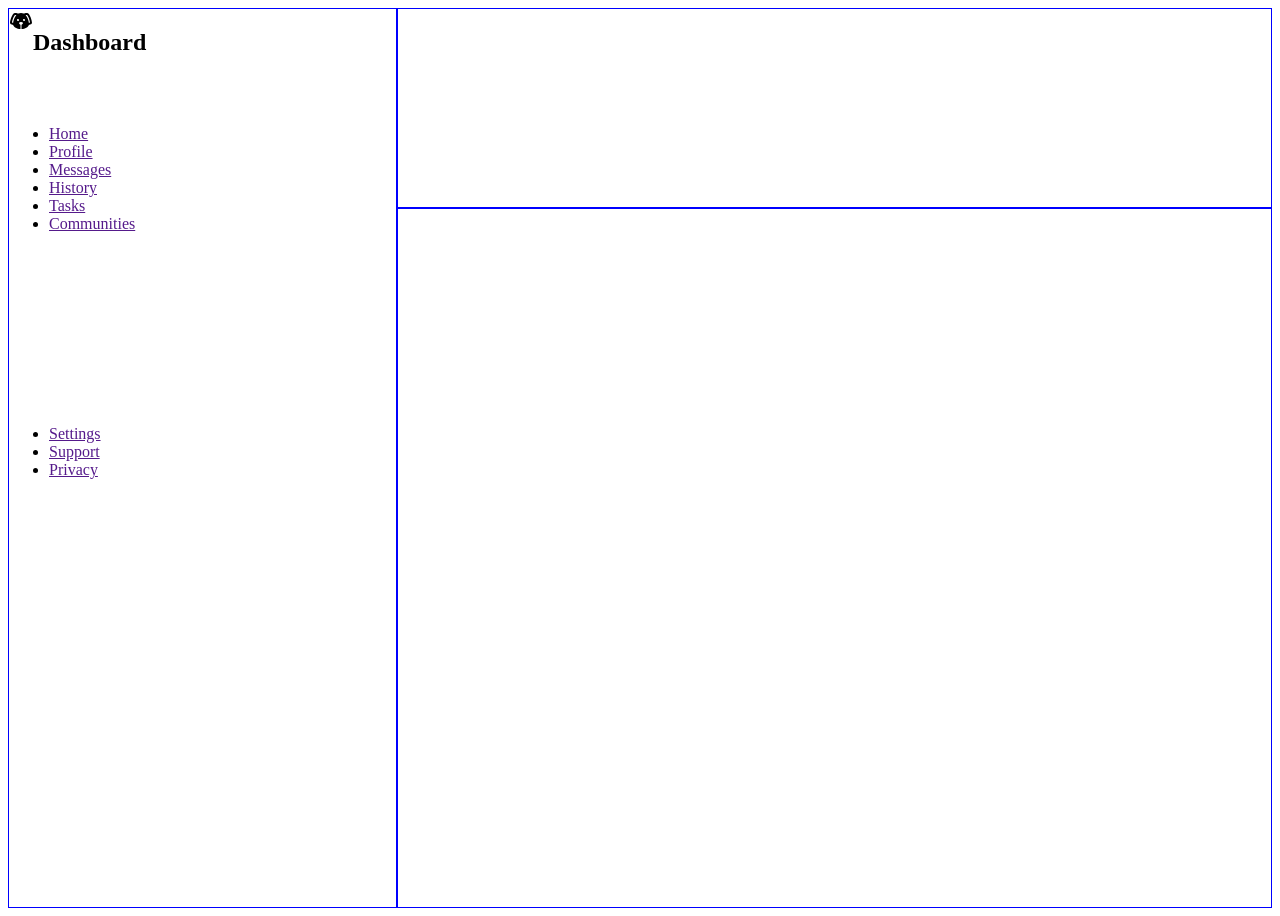
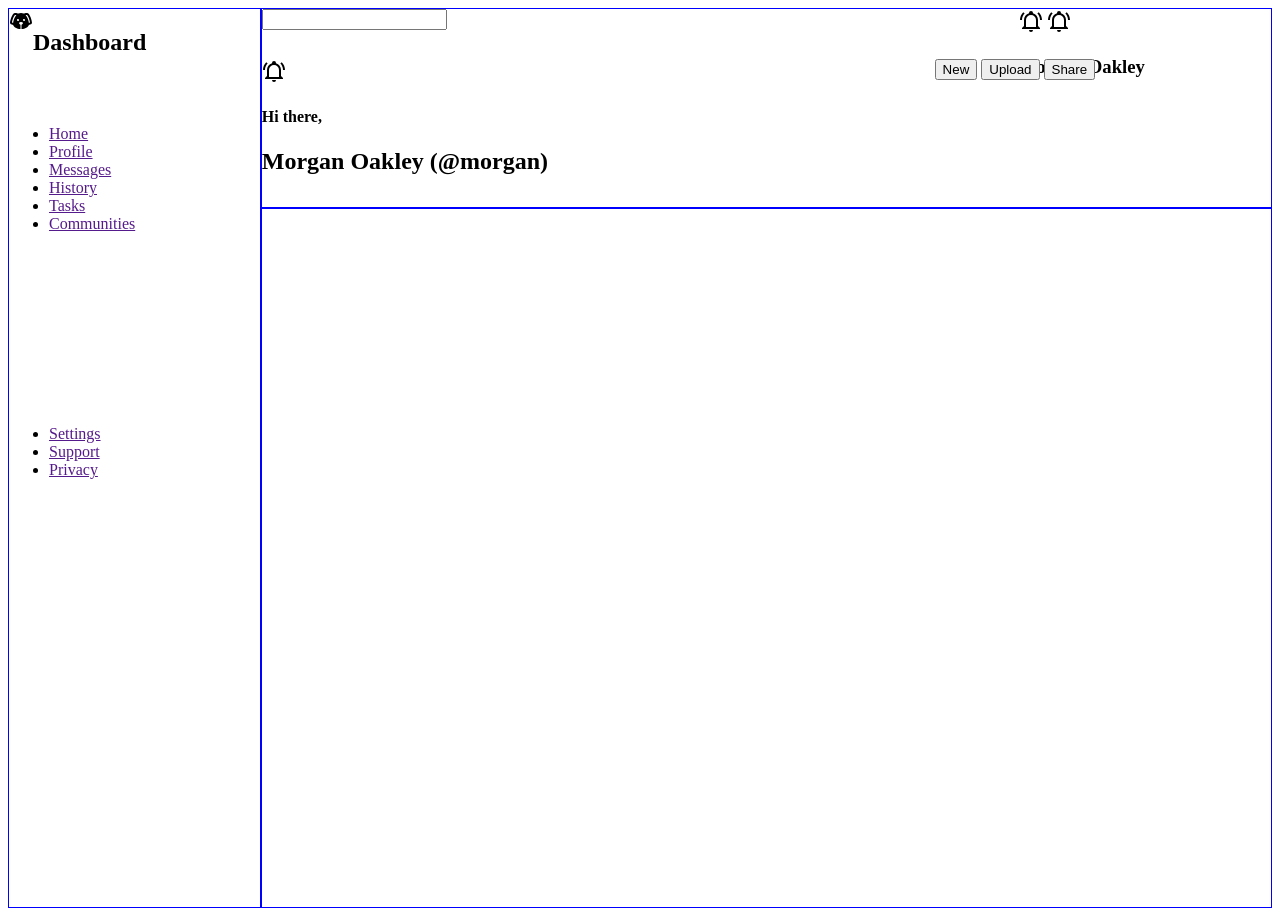
Before and after one commit to GHSxV6MZBr/admin-dashboard, a plain HTML site: page index.html in a window 1280 px wide. Drawn offline with Linux system fonts and the light colour scheme.

Commit message:
Finish laying out header

```diff
--- a/index.html
+++ b/index.html
@@ -12,6 +12,33 @@
     <!-- Header -->
 
     <header class="header">
+        <div class="header__form-container">
+            <form action="">
+                <label for=""></label>
+                <input type="search">
+            </form>
+        </div>
+        <div class="header__alerts">
+            <svg style="width:24px;height:24px" viewBox="0 0 24 24">
+                <path fill="currentColor" d="M10,21H14A2,2 0 0,1 12,23A2,2 0 0,1 10,21M21,19V20H3V19L5,17V11C5,7.9 7.03,5.17 10,4.29C10,4.19 10,4.1 10,4A2,2 0 0,1 12,2A2,2 0 0,1 14,4C14,4.1 14,4.19 14,4.29C16.97,5.17 19,7.9 19,11V17L21,19M17,11A5,5 0 0,0 12,6A5,5 0 0,0 7,11V18H17V11M19.75,3.19L18.33,4.61C20.04,6.3 21,8.6 21,11H23C23,8.07 21.84,5.25 19.75,3.19M1,11H3C3,8.6 3.96,6.3 5.67,4.61L4.25,3.19C2.16,5.25 1,8.07 1,11Z" />
+            </svg>
+            <svg style="width:24px;height:24px" viewBox="0 0 24 24">
+                <path fill="currentColor" d="M10,21H14A2,2 0 0,1 12,23A2,2 0 0,1 10,21M21,19V20H3V19L5,17V11C5,7.9 7.03,5.17 10,4.29C10,4.19 10,4.1 10,4A2,2 0 0,1 12,2A2,2 0 0,1 14,4C14,4.1 14,4.19 14,4.29C16.97,5.17 19,7.9 19,11V17L21,19M17,11A5,5 0 0,0 12,6A5,5 0 0,0 7,11V18H17V11M19.75,3.19L18.33,4.61C20.04,6.3 21,8.6 21,11H23C23,8.07 21.84,5.25 19.75,3.19M1,11H3C3,8.6 3.96,6.3 5.67,4.61L4.25,3.19C2.16,5.25 1,8.07 1,11Z" />
+            </svg>
+            <h3>Morgan Oakley</h3>
+        </div>
+        <div class="header__greeting">
+            <svg style="width:24px;height:24px" viewBox="0 0 24 24">
+                <path fill="currentColor" d="M10,21H14A2,2 0 0,1 12,23A2,2 0 0,1 10,21M21,19V20H3V19L5,17V11C5,7.9 7.03,5.17 10,4.29C10,4.19 10,4.1 10,4A2,2 0 0,1 12,2A2,2 0 0,1 14,4C14,4.1 14,4.19 14,4.29C16.97,5.17 19,7.9 19,11V17L21,19M17,11A5,5 0 0,0 12,6A5,5 0 0,0 7,11V18H17V11M19.75,3.19L18.33,4.61C20.04,6.3 21,8.6 21,11H23C23,8.07 21.84,5.25 19.75,3.19M1,11H3C3,8.6 3.96,6.3 5.67,4.61L4.25,3.19C2.16,5.25 1,8.07 1,11Z" />
+            </svg>
+            <h4>Hi there,</h4>
+            <h2>Morgan Oakley (@morgan)</h2>
+        </div>
+        <div class="header__buttons">
+            <button>New</button>
+            <button>Upload</button>
+            <button>Share</button>
+        </div>
     </header>
 
     <!-- Main -->
--- a/styles.css
+++ b/styles.css
@@ -1,6 +1,6 @@
 body {
     display: grid;
-    grid-template-columns: 10, 1fr;
+    grid-template-columns: repeat(10, 1fr);
     grid-auto-rows: 100px;
 }
 .header, .main, .aside {
@@ -11,14 +11,33 @@ body {
 /* Header */
 
 .header {
-    grid-column: 3/10;
+    grid-column: 3/11;
     grid-row: 1/3;
+    display: grid;
+    grid-template-columns: repeat(12, 1fr);
+    grid-auto-rows: 50px;
+}
+.header__form-container {
+    grid-column: 1/7;
+    grid-row: 1/2;
+}
+.header__alerts {
+    grid-column: 10/12;
+    grid-row: 1/2;
+}
+.header__greeting {
+    grid-column: 1/5;
+    grid-row: 2/4;
+}
+.header__buttons {
+    grid-column: 9/12;
+    grid-row: 2/4;
 }
 
 /* Main */
 
 .main {
-    grid-column: 3/10;
+    grid-column: 3/11;
     grid-row: 3/10;
 }
 
```
